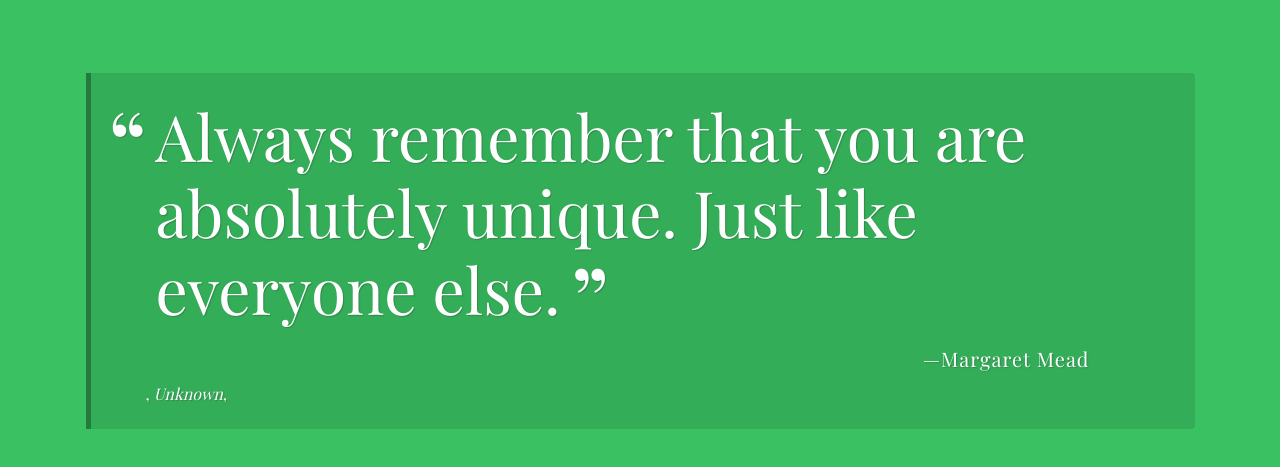
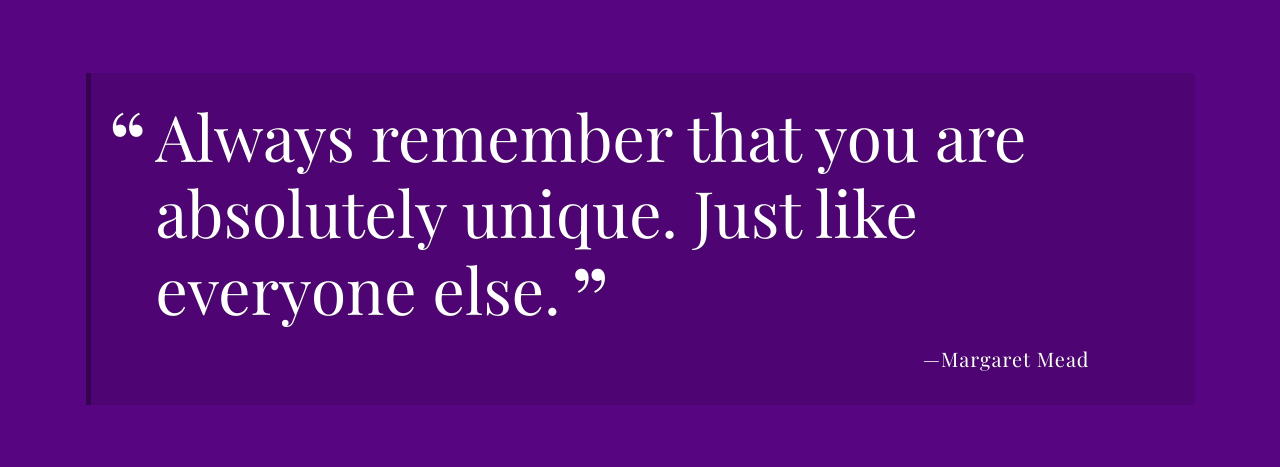
Before and after one commit to jlg2263/TechDegree-Project1, a plain HTML site: page index.html in a window 1280 px wide. Both pictures are taken after a click on the button "Show another quote". Shown: the part 147-614 px from the top of the page. Drawn offline with nearby package versions, Linux system fonts and the light colour scheme; a web font is replaced by a local one.

Commit message:
Updated Project 1 FullStackJS Files

```diff
--- a/CSS/styles.css
+++ b/CSS/styles.css
@@ -105,7 +105,21 @@ h1 {
   font-style: italic;
 }
 
+/**
+ * Add a font weight for tags class &
+ * comma before its printed to page
+ */
+
+.tags {
+  font-weight: bold;
+}
+
 .citation:before {
+  content: ", ";
+  font-style: normal;
+}
+
+.tags:before {
   content: ", ";
   font-style: normal;
 }
--- a/JS/quote_generator.js
+++ b/JS/quote_generator.js
@@ -1,88 +1,101 @@
 /******************************************
 Treehouse FSJS Techdegree:
-project 1 - A Random Quote Generator
+Project 1 - A Random Quote Generator
 ******************************************/
 
 /***
- * `quotes` array with object literal
+ * `quotes` array of objects for data storage/quotes
 ***/
 let quotes = [
     {
         quote: "The way to get started is to quit talking and begin doing.",
         source: "Walt Disney",
-        citation: "Unknown",
+        citation: "",
+        tags: "Business",
         year: ""
     },
     {
         quote: "The greatest glory in living lies not in never falling, but in rising every time we fall.",
         source: "Nelson Mandela",
-        citation: "Unknown",
+        citation: "",
+        tags: "Politics",
         year: ""
     },
     {
         quote: "Your time is limited, so don't waste it living someone else's life. Don't be trapped by dogma – which is living with the results of other people's thinking.",
         source: "Steve Jobs",
         citation: "Speech",
+        tags: "Scholar",
         year: 2005
     },
     {
         quote: "If life were predictable it would cease to be life, and be without flavor.",
         source: "Eleanor Roosevelt",
-        citation: "Unknown",
+        citation: "",
+        tags: "Politics",
         year: ""
     },
     {
         quote: "If you look at what you have in life, you'll always have more. If you look at what you don't have in life, you'll never have enough.",
-        source: "Oprh Winfrey",
-        citation: "Unknown",
+        source: "Oprah Winfrey",
+        citation: "",
+        tags: "",
         year: ""
     },
     {
         quote: "If you set your goals ridiculously high and it's a failure, you will fail above everyone else's success.",
         source: "James Cameron",
-        citation: "Unknown",
+        citation: "",
+        tags: "",
         year: ""
     },
     {
         quote: "Life is what happens when you're busy making other plans.",
         source: "Allen Saunders",
         citation: "Publication",
+        tags: "",
         year: 1957
     },
     {
         quote: "Always remember that you are absolutely unique. Just like everyone else.",
         source: "Margaret Mead",
-        citation: "Unknown",
+        citation: "",
+        tags: "",
         year: ""
     },
     {
         quote: "The future belongs to those who believe in the beauty of their dreams.",
-        ource: "Elanor Roosevelt",
-        citation: "Unknown",
+        source: "Elanor Roosevelt",
+        citation: "",
+        tags: "Politics",
         year: ""
     },
     {
         quote: "Tell me and I forget. Teach me and I remember. Involve me and I learn.",
         source: "Benjamin Franklin",
-        citation: "Unknown",
+        citation: "",
+        tags: "",
         year: ""
     },
     {
         quote: "It is during our darkest moments that we must focus to see the light.",
         source: "Aristotle",
-        citation: "Unknown",
+        citation: "",
+        tags: "",
         year: ""
     },
     {
         quote: "Do not go where the path may lead, go instead where there is no path and leave a trail.",
         source: "Ralph Waldo Emerson",
-        citation: "Unknown",
+        citation: "",
+        tags: "",
         year: ""
     },
     {
         quote: "Don't judge each day by the harvest you reap but by the seeds that you plant.",
         source: "Robert Louis Stevenson",
-        citation: "Unknown",
+        citation: "",
+        tags: "",
         year: ""
     },
     {
@@ -92,52 +105,75 @@ let quotes = [
             "and it becomes the bottle. You put it in a teapot, it becomes the teapot. Now, water can flow or it can crash. Be water, my friend.",
         source: "Bruce Lee",
         citation: "Publication",
+        tags: "",
         year: 2000
     },
     {
         quote: "You will face many defeats in life, but never let yourself be defeated.",
         source: "Maya Angelou",
-        citation: "Unknown",
+        citation: "",
+        tags: "",
         year: ""
     },
     {
         quote: "In the end, it's not the years in your life that count. It's the life in your years.",
         source: "Abraham Lincoln",
-        citation: "Unknown",
+        citation: "",
+        tags: "",
         year: ""
     },
     {
         quote: "Never let the fear of striking out keep you from playing the game.",
         source: "Babe Ruth",
-        citation: "Unknown",
+        citation: "",
+        tags: "",
         year: ""
     },
     {
         quote: "Many of life's failures are people who did not realize how close they were to success when they gave up.",
         source: "Thomas A. Edison",
-        citation: "Unknown",
+        citation: "",
+        tags: "",
         year: ""
     },
     {
         quote: "You have brains in your head. You have feet in your shoes. You can steer yourself any direction you choose.",
         source: "Dr. Seuss",
-        citation: "Unknown",
+        citation: "",
+        tags: "",
         year: ""
     },
     {
         quote: "The only impossible journey is the one you never begin.",
         source: "Tony Robbins",
         citation: "Speech",
+        tags: "",
         year: ""
     },
     {
         quote: "Life is a journey that must be traveled no matter how bad the roads and accommodations.",
         source: "Oliver Goldsmith",
-        citation: "Unknown",
+        citation: "",
+        tags: "",
         year: ""
     }
 ];
 
+// write to console to display all objects within the array
+console.log(quotes);
+
+/***
+ * `randomColor` function
+ ***/
+function getRandomColor()
+{
+    // generate random color for body background
+    let x = Math.floor(Math.random() * 256);
+    let y = Math.floor(Math.random() * 256);
+    let z = Math.floor(Math.random() * 256);
+    let rgbColor = "rgb(" + x + ", " + y + ", " + z + ")";
+    document.body.style.backgroundColor = rgbColor;
+}
 
 /***
  * `getRandomQuote` function
@@ -150,25 +186,35 @@ function getRandomQuote(quoteArray)
     return quoteArray[randomNum];
 }
 
+// write to console with random quote pulled from quotes array
+console.log(getRandomQuote(quotes));
+
 /***
  * `printQuote` function
 ***/
 function printQuote()
 {
+   // call randomColor function to create random color background
+   getRandomColor();
+
    // create a variable that calls the getRandomQuote() function
    let quotation = getRandomQuote(quotes);
 
    // create a variable that initiates your HTML string & add the two default quote and source property
-   let text = "";
+   let text = '';
    text += '<p class="quote">' + quotation.quote + '</p>';
-   text += '<p class="source">' + quotation.source + '</p>';
+   text += '<p class="source">' + quotation.source;
 
-   // conditional statement to add a citation and year if NOT null
-   if (quotes.citation !== null)
+   // conditional statement to add a citation, tag and year if NOT null
+   if (quotation.citation !== "")
    {
         text += '<span class="citation">' + quotation.citation + '</span>';
    }
-   if (quotes.year !== null)
+   if (quotation.tags !== "")
+   {
+        text += '<span class="tags">' + quotation.tags + '</span>';
+   }
+   if (quotation.year !== "")
    {
     text += '<span class="year">' + quotation.year + '</span>';
    }
@@ -176,13 +222,20 @@ function printQuote()
    // close HTML tag
    text += '</p>';
 
+   // write to console with new HTML string
+   console.log(text);
+
    // set innerHTML of .quote-box to complete HTML string
    document.getElementById('quote-box').innerHTML = text;
 }
 
 /***
+ * `setInterval` function for set time
+ ***/
+setInterval(printQuote, 30000);
+
+/***
  * click event listener for the print quote button
- * DO NOT CHANGE THE CODE BELOW!!
+ * DO NOT CHANGE THE CODE BELOW
 ***/
-
 document.getElementById('load-quote').addEventListener("click", printQuote, false);
```
Also changed, not shown: index.html (+1 -0 lines).
